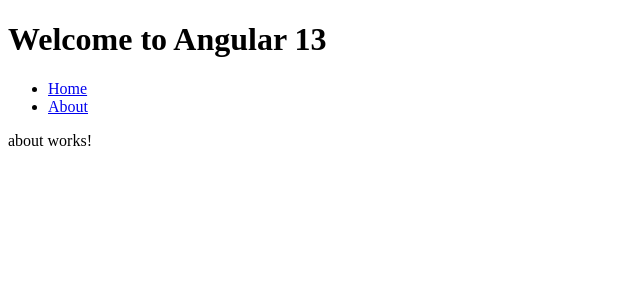
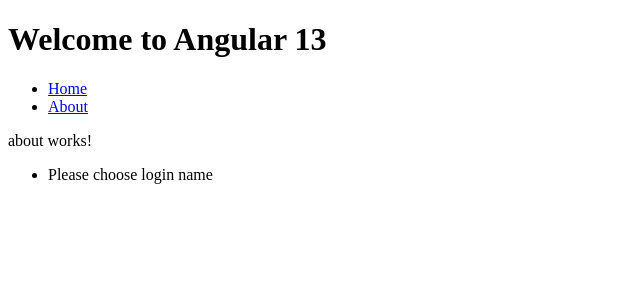
Before and after one commit to trannguyenhoangtien/Angular, an Angular app: page /about in a window 1280 px wide. Shown: the top 300 px of the page, without its empty margins (0-640 px from the left). Built offline with nearby package versions, Linux system fonts and the light colour scheme.

Commit message:
ng switch

```diff
--- a/src/app/about/about.component.html
+++ b/src/app/about/about.component.html
@@ -1 +1,14 @@
-<p>about works!</p>
+<p appHighLight>about works!</p>
+
+<ul [ngSwitch]="loginName">
+  <li *ngSwitchCase="'user'">
+    <p>User is logged in.</p>
+  </li>
+  <li *ngSwitchCase="'admin'">
+    <p>Admin is logged in</p>
+    <app-home></app-home>
+  </li>
+  <li *ngSwitchDefault>
+    <p>Please choose login name</p>
+  </li>
+</ul>
```
